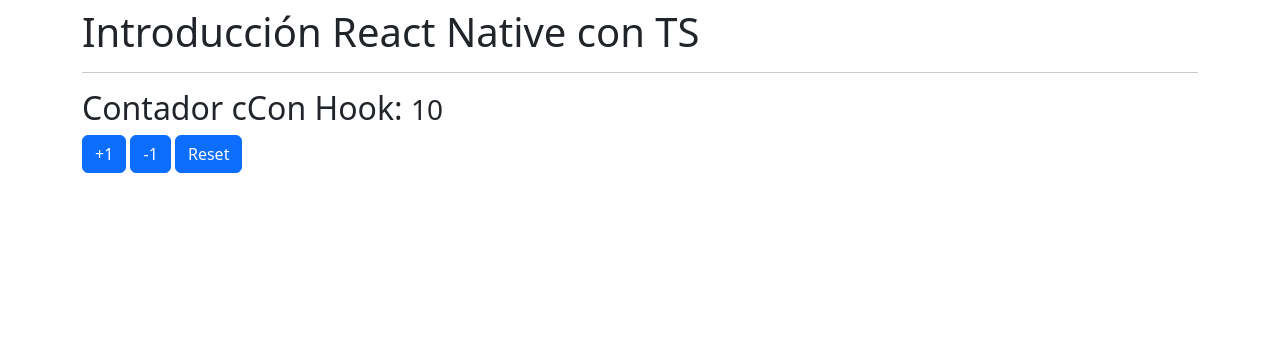
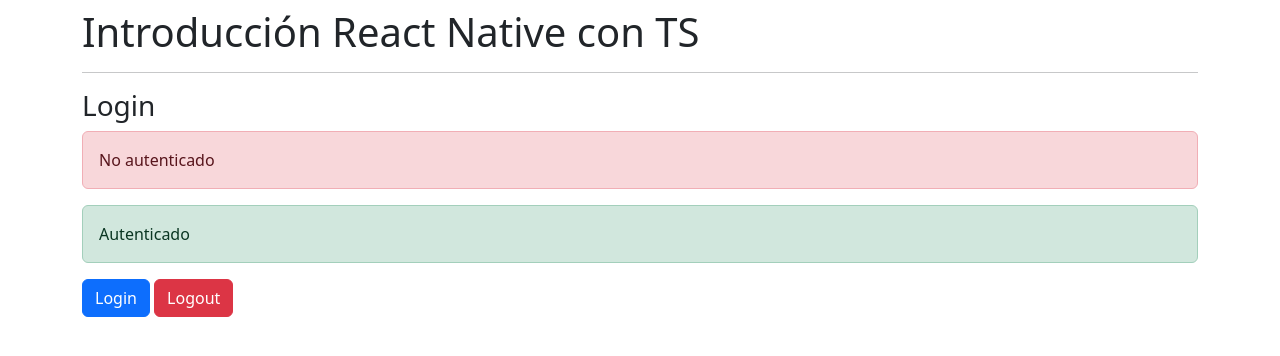
Before and after one commit to Aghent47/React-Native, a React (Create React App) app: page / in a window 1280 px wide. Shown: the top 356 px of the page. Built offline with nearby package versions, Linux system fonts and the light colour scheme.

Commit message:
AuthReducer

```diff
--- a/src/App.tsx
+++ b/src/App.tsx
@@ -1,10 +1,9 @@
 // import { TiposBasicos } from "./typescript/TiposBasicos";
 // import { ObjetosLiterales } from "./typescript/ObjetosLiterales";
 // import { Funciones } from "./typescript/Funciones";
-
-import { CounterConHook } from "./components/CounterConHook";
-
+// import { CounterConHook } from "./components/CounterConHook";
 // import { Counter } from "./components/Counter";
+import { Login } from "./components/Login";
 
 const App = () => {
   return (
@@ -15,7 +14,8 @@
       {/* <ObjetosLiterales /> */}
       {/* <Funciones/> */}
       {/* <Counter/> */}
-      <CounterConHook/>
+      {/* <CounterConHook/> */}
+    <Login/>
     </div>
   )
 }
--- /dev/null
+++ b/src/components/Login.tsx
@@ -0,0 +1,75 @@
+import React, { useReducer, useEffect } from 'react'
+
+interface AuthState {
+  validando: boolean;
+  token: string | null;
+  username: string;
+  nombre: string;
+}
+
+const inicialState: AuthState = {
+  validando: true,
+  token: null,
+  username: '',
+  nombre: ''
+}
+
+type AuthAction = { type: 'logout' };
+
+const AuthReducer = ( state:AuthState, action: AuthAction ): AuthState => {
+  switch (action.type) {
+    case 'logout':
+      return {
+        validando: false,
+        token: null,
+        username: '',
+        nombre: ''
+      }
+    default:
+      return state;
+  }
+}
+
+export const Login = () => {
+
+    const [{validando}, dispatch] = useReducer(AuthReducer, inicialState);
+
+    useEffect(() => {
+      setTimeout(() => {
+        dispatch({ type: 'logout' });
+      }, 1500);
+    }, [])
+
+    if (validando){
+      return (
+        <>
+          <div className="alert alert-info">
+            Validando...
+          </div>
+        </>
+      )
+    }
+
+
+  return (
+    <>
+      <h3>Login</h3>
+      <div className="alert alert-danger">
+        No autenticado
+      </div>
+      <div className="alert alert-success ">
+        Autenticado
+      </div>
+      <button
+        className="btn btn-primary"
+      >
+        Login
+      </button>
+      &nbsp;
+      <button className="btn btn-danger">
+        Logout
+      </button>
+
+    </>
+  )
+}
```
